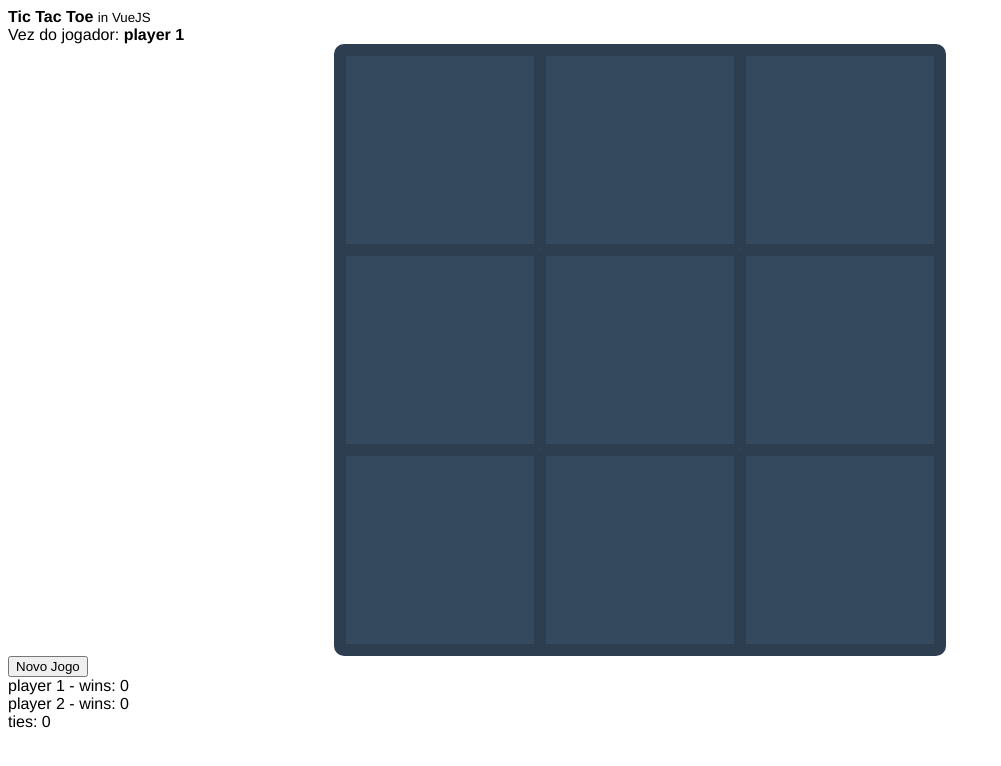
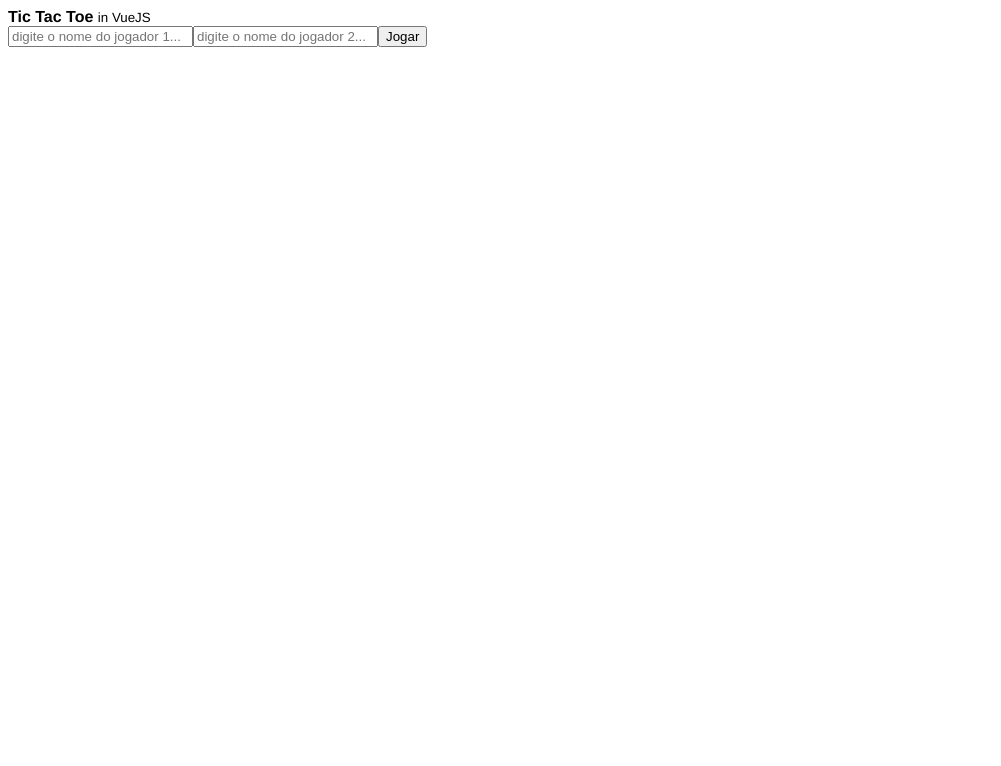
Before and after one commit to paulo123araujo/tic-tac-toe-vue, a Vue app: page / in a window 1280 px wide. Shown: the top 766 px of the page, without its empty margins (0-1001 px from the left). Built offline with nearby package versions, Linux system fonts and the light colour scheme.

Commit message:
make login component and add players to board

```diff
--- a/src/App.vue
+++ b/src/App.vue
@@ -1,18 +1,30 @@
 <template>
   <div id="app">
     <span><strong>Tic Tac Toe</strong></span> <small>in VueJS</small>
-
-    <Board />
+    <Board v-if="players.length > 1" :players="players" />
+    <LoginPlayers v-else @setNewPlayers="setNewPlayers" />
   </div>
 </template>
 
 <script>
-import Board from './components/Board.vue'
+import Board from './components/Board.vue';
+import LoginPlayers from './components/LoginPlayers.vue';
 
 export default {
   name: 'App',
   components: {
-    Board
+    Board,
+    LoginPlayers
+  },
+  data() {
+    return {
+      players: []
+    }
+  },
+  methods: {
+    setNewPlayers(players) {
+      this.players = players
+    }
   }
 }
 </script>
--- a/src/components/Board.vue
+++ b/src/components/Board.vue
@@ -24,12 +24,15 @@ export default {
     components: {
         PlayersScore
     },
+    props: {
+        players: {
+            required: true,
+            type: Array
+        }
+    },
     data() {
         return {
-            players: [
-                { name: "player 1", winsCount: 0, current: true, value: "X" },
-                { name: "player 2", winsCount: 0, current: false, value: "O" }
-            ],
+            playersData: this.players,
             game: {
                 number: 1,
                 board: ["", "", "", "", "", "", "", "", ""],
@@ -90,14 +93,14 @@ export default {
             return
         },
         setNewCurrentPlayer() {
-            if (this.players[0].current) {
-                this.players[0].current = false;
-                this.players[1].current = true;
+            if (this.playersData[0].current) {
+                this.playersData[0].current = false;
+                this.playersData[1].current = true;
                 return;
             }
 
-            this.players[0].current = true;
-            this.players[1].current = false;
+            this.playersData[0].current = true;
+            this.playersData[1].current = false;
         },
         checkHorizontal() {
             return (this.game.board[0] === this.game.board[1]
@@ -133,7 +136,7 @@ export default {
             this.game.finished = true;
             ++this.currentPlayer.winsCount;
             this.game.winner = this.currentPlayer.name;
-            window.alert(`Jogador ${this.game.winner} venceu!\nJogue novamente!`);
+            alert(`Jogador ${this.game.winner} venceu!\nJogue novamente!`);
         }
     }
 }
@@ -141,8 +144,8 @@ export default {
 
 <style>
 .game-board {
-    width: 600px;
-	height: 600px;
+    width: 400px;
+	height: 400px;
 	margin: 0 auto;
     background-color: #34495e;
     color: #fff;
--- a/src/components/LoginPlayers.vue
+++ b/src/components/LoginPlayers.vue
@@ -1,9 +1,9 @@
 <template>
     <div class="box">
         <div class="field">
-            <input type="text" placeholder="digite o nome do jogador 1..." />
-            <input type="text" placeholder="digite o nome do jogador 2..." />
-            <button type="button">Jogar</button>
+            <input type="text" placeholder="digite o nome do jogador 1..." v-model="players[0].name" />
+            <input type="text" placeholder="digite o nome do jogador 2..." v-model="players[1].name" />
+            <button type="button" @click="$emit('setNewPlayers', players)">Jogar</button>
         </div>
     </div>
 </template>
@@ -11,10 +11,17 @@
 <script>
 export default {
     name: "LoginPlayers",
+    emits: ['setNewPlayers'],
     data() {
         return {
-            players: []
+            players: [
+                { name: "", winsCount: 0, current: true, value: "X" },
+                { name: "", winsCount: 0, current: false, value: "O" }
+            ]
         }
+    },
+    methods: {
+
     }
 }
 </script>
--- a/src/components/PlayersScore.vue
+++ b/src/components/PlayersScore.vue
@@ -17,7 +17,7 @@ export default {
         },
         tie: {
             type: Number,
-            required: true
+            default: 0
         }
     }
 }
```
Also changed, not shown: 1 other file (tests, documents, lock files or other folders).
